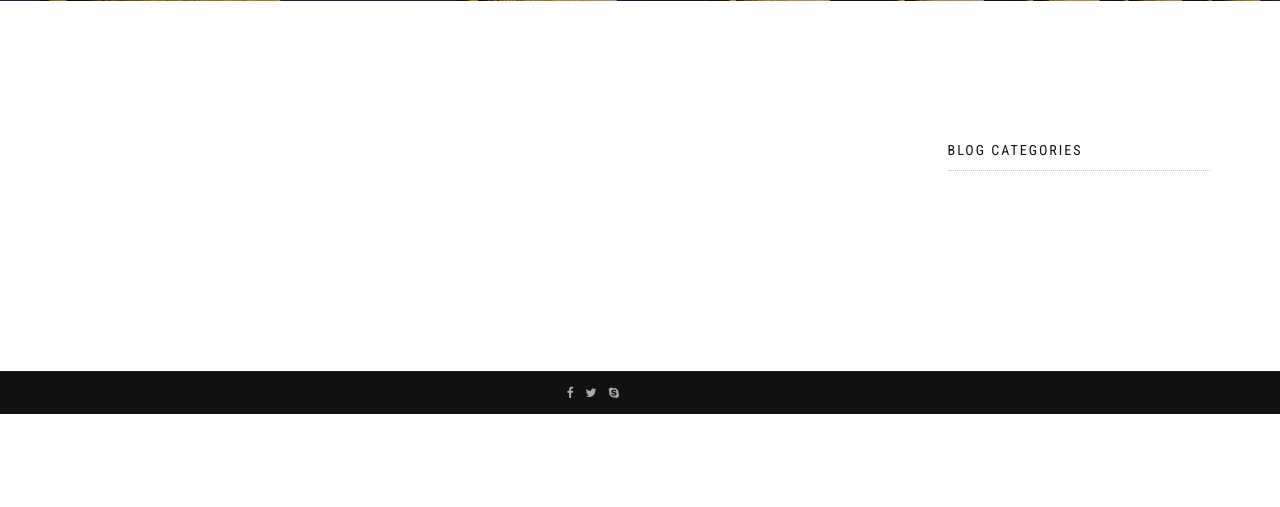
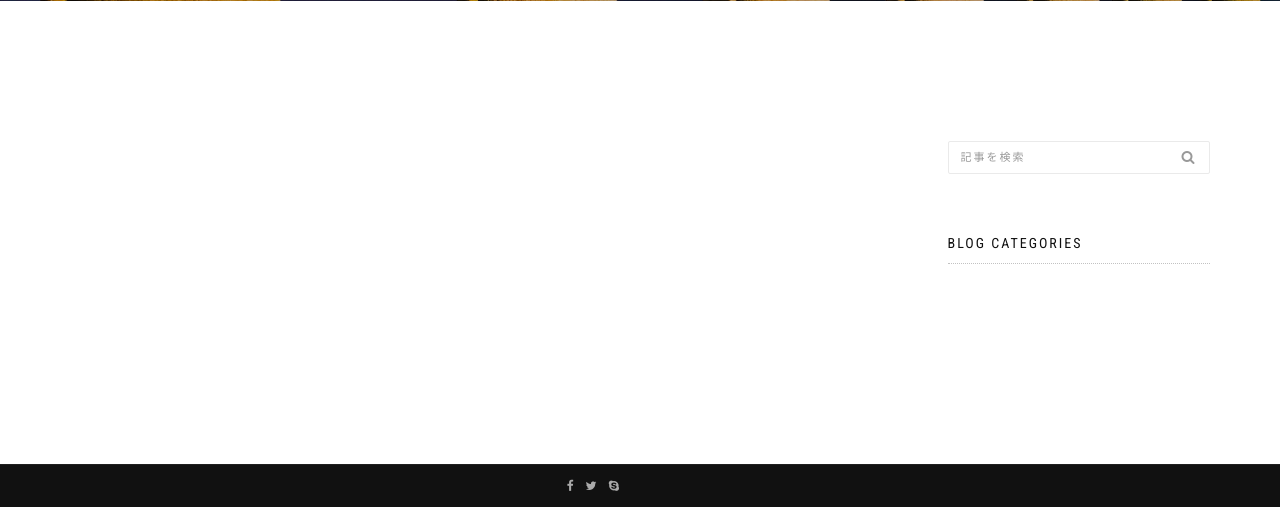
Before and after one commit to paypay3/payblog, a Django app: template blog/templates/blog/post_list.html in a window 1280 px wide. Shown: the part 505-1012 px from the top of the page. Before the commit the page ends 919 px from the top, so only its background shows below. Run offline with Django 3.2, Linux system fonts and the light colour scheme; the template is opened without the code that fills it, so the values that code supplies are empty; some libraries are stand-ins or nearby versions; some web fonts are replaced.

Commit message:
#29 Add article search form

```diff
--- a/templates/base.html
+++ b/templates/base.html
@@ -38,7 +38,7 @@
     <div class="page-loader">
       <div class="loader">Loading...</div>
     </div>
-    <!-- Navbar ================================================== -->
+    <!-- ======================= Navbar ======================= -->
     <nav class="navbar navbar-custom navbar-fixed-top" role="navigation">
       <div class="container">
         <div class="navbar-header">
@@ -67,7 +67,7 @@
         </div>
       </div>
     </nav>
-    <!-- Page Header ================================================== -->
+    <!-- ======================= Page Header ======================= -->
     <div class="main">
       <section class="module bg-dark-60 blog-page-header" data-background="{% static 'images/moaizou.jpg' %}">
         <div class="container">
@@ -79,7 +79,7 @@
           </div>
         </div>
       </section>
-      <!-- Main Content ================================================== -->
+      <!-- ======================= Main Content ======================= -->
       <section class="module">
         <div class="container">
 
@@ -103,8 +103,18 @@
               {% block content %}
               {% endblock %}
             </div>
-            <!-- category ================================================== -->
+            <!-- ======================= Side Bar =======================-->
             <div class="col-sm-4 col-md-3 col-md-offset-1 sidebar">
+              <!-- Search Form ================================================== -->
+              <div class="widget">
+                <form role="form" method="Get" action="{% url 'blog:index' %}">
+                  <div class="search-box">
+                    <input class="form-control" type="text" placeholder="記事を検索" aria-label="Search" name="keyword">
+                    <button class="search-btn" type="submit"><i class="fa fa-search"></i></button>
+                  </div>
+                </form>
+              </div>
+              <!-- category List ================================================== -->
               <div class="widget">
                 <h5 class="widget-title font-alt">Blog Categories</h5>
                 <ul class="icon-list">
@@ -119,7 +129,7 @@
       </section>
       <hr class="divider-d">
 
-      <!-- Footer ================================================== -->
+      <!-- ======================= Footer ======================= -->
       <footer class="footer bg-dark">
         <div class="container">
           <div class="row">
```
Also changed, not shown: blog/views.py (+8 -1 lines).
